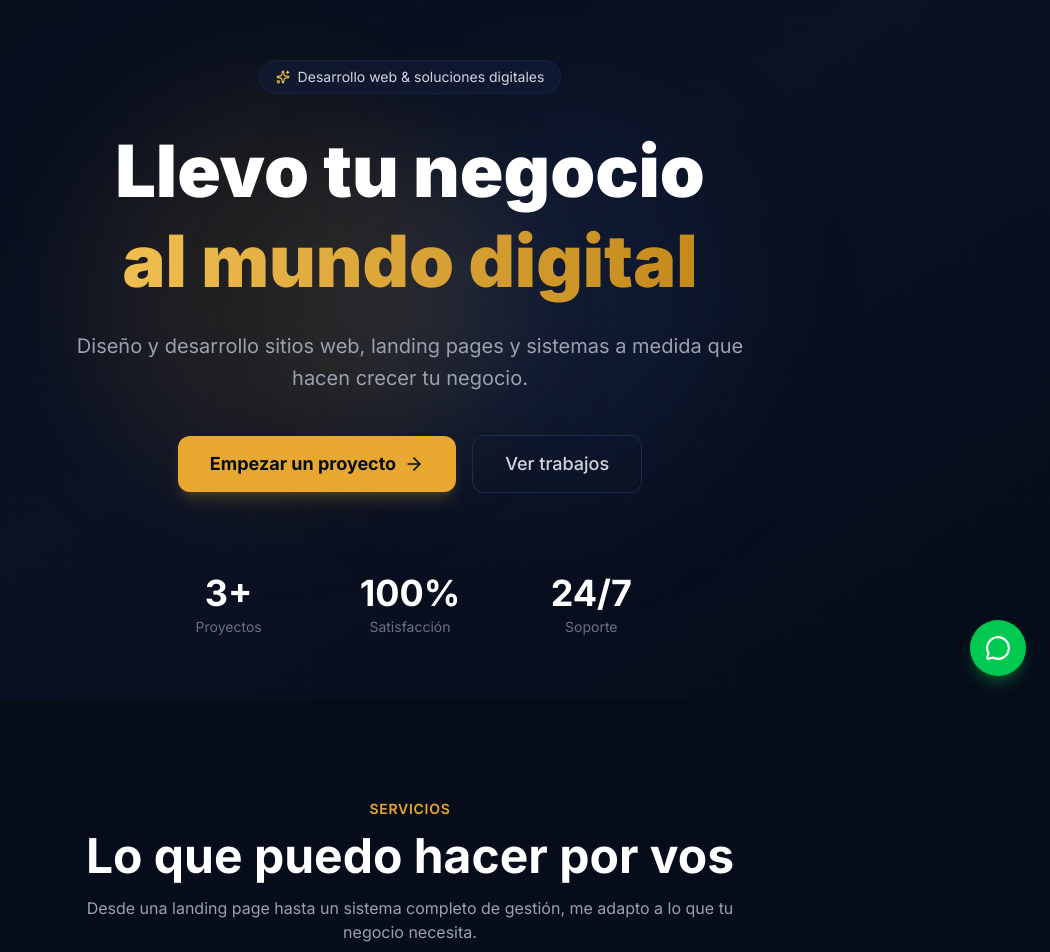
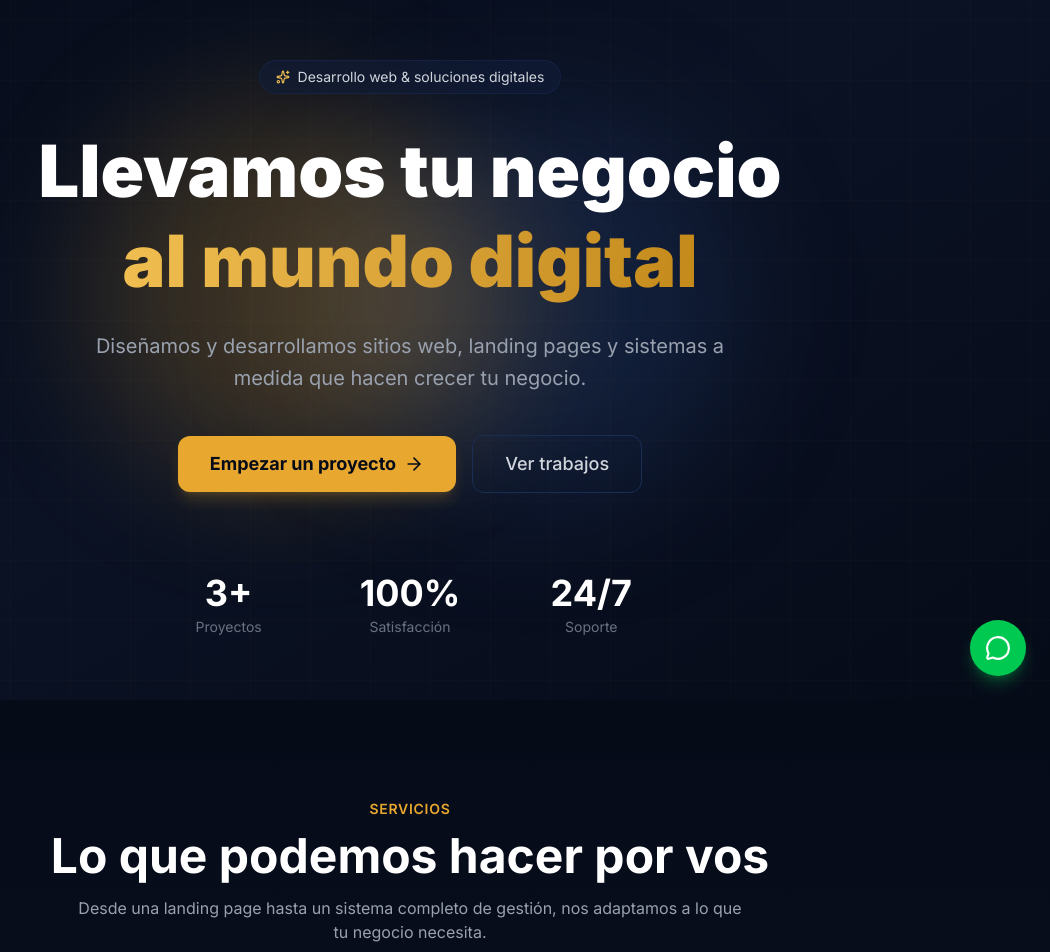
Before and after one commit to ImImanol/ica-web, a React (Vite) app: page / in a window 1280 px wide. Shown: the part 100-1052 px from the top of the page, without its empty margins (230-1280 px from the left). Built offline with nearby package versions, Linux system fonts and the light colour scheme.

Commit message:
refactor: revert text to plural for agency branding
Co-Authored-By: Claude Opus 4.6 <noreply@anthropic.com>

```diff
--- a/index.html
+++ b/index.html
@@ -6,7 +6,7 @@
 
     <!-- SEO Primary -->
     <title>ICA | Desarrollo Web & Soluciones Digitales</title>
-    <meta name="description" content="Diseño y desarrollo sitios web, landing pages y sistemas a medida para negocios y empresas. Páginas rápidas, modernas y que generan resultados. Contactame." />
+    <meta name="description" content="Diseñamos y desarrollamos sitios web, landing pages y sistemas a medida para negocios y empresas. Páginas rápidas, modernas y que generan resultados. Contactanos." />
     <meta name="keywords" content="desarrollo web, diseño web, landing page, sistema a medida, páginas web, Argentina, agencia digital, programación web, sitios web" />
     <meta name="author" content="Imanol Castro - ICA" />
     <meta name="robots" content="index, follow" />
@@ -19,7 +19,7 @@
     <!-- Open Graph / Facebook -->
     <meta property="og:type" content="website" />
     <meta property="og:title" content="ICA | Desarrollo Web & Soluciones Digitales" />
-    <meta property="og:description" content="Diseño y desarrollo sitios web, landing pages y sistemas a medida para negocios y empresas." />
+    <meta property="og:description" content="Diseñamos y desarrollamos sitios web, landing pages y sistemas a medida para negocios y empresas." />
     <meta property="og:image" content="https://icaweb.dev/logo.webp" />
     <meta property="og:url" content="https://icaweb.dev/" />
     <meta property="og:locale" content="es_AR" />
@@ -28,7 +28,7 @@
     <!-- Twitter Card -->
     <meta name="twitter:card" content="summary_large_image" />
     <meta name="twitter:title" content="ICA | Desarrollo Web & Soluciones Digitales" />
-    <meta name="twitter:description" content="Diseño y desarrollo sitios web, landing pages y sistemas a medida para negocios y empresas." />
+    <meta name="twitter:description" content="Diseñamos y desarrollamos sitios web, landing pages y sistemas a medida para negocios y empresas." />
     <meta name="twitter:image" content="https://icaweb.dev/logo.webp" />
 
     <!-- Geo Tags (SEO local) -->
@@ -41,7 +41,7 @@
       "@context": "https://schema.org",
       "@type": "ProfessionalService",
       "name": "ICA - Imanol Castro",
-      "description": "Desarrollo web, landing pages y sistemas a medida para negocios y empresas.",
+      "description": "Desarrollo web, landing pages y sistemas a medida para negocios y empresas en Argentina.",
       "url": "https://icaweb.dev",
       "logo": "https://icaweb.dev/logo.webp",
       "image": "https://icaweb.dev/logo.webp",
--- a/src/components/CTA.jsx
+++ b/src/components/CTA.jsx
@@ -22,14 +22,14 @@ export default function CTA() {
           ?
         </h2>
         <p className="text-gray-400 text-lg mb-8 max-w-2xl mx-auto">
-          No importa el tamaño de tu negocio. Creo la solución digital que necesitás para crecer.
+          No importa el tamaño de tu negocio. Creamos la solución digital que necesitás para crecer.
         </p>
         <div className="flex flex-col sm:flex-row gap-4 justify-center">
           <a
             href="#contacto"
             className="group bg-gold-500 hover:bg-gold-400 text-navy-950 font-bold px-8 py-3.5 rounded-xl transition-all duration-200 flex items-center justify-center gap-2 text-lg shadow-lg shadow-gold-500/20 hover:shadow-gold-400/30 cursor-pointer"
           >
-            Contactame ahora
+            Contactanos ahora
             <ArrowRight size={20} className="group-hover:translate-x-1 transition-transform" />
           </a>
           <a
@@ -38,7 +38,7 @@ export default function CTA() {
             rel="noopener noreferrer"
             className="border border-green-500/30 hover:border-green-400/50 bg-green-500/5 hover:bg-green-500/10 text-green-400 font-medium px-8 py-3.5 rounded-xl transition-all duration-200 text-lg cursor-pointer text-center"
           >
-            Escribime por WhatsApp
+            Escribinos por WhatsApp
           </a>
         </div>
       </div>
--- a/src/components/Contact.jsx
+++ b/src/components/Contact.jsx
@@ -3,7 +3,6 @@ import {
   MessageCircle,
   Mail,
   Phone,
-  Linkedin,
   CheckCircle,
   AlertCircle,
 } from "lucide-react";
@@ -67,7 +66,7 @@ export default function Contact() {
             Empecemos tu proyecto
           </h2>
           <p className="text-gray-400 mt-4 max-w-2xl mx-auto">
-            Contame tu idea y te respondo en menos de 24 horas.
+            Contanos tu idea y te respondemos en menos de 24 horas.
           </p>
         </div>
 
@@ -77,7 +76,7 @@ export default function Contact() {
 
         <div className="grid grid-cols-1 lg:grid-cols-2 gap-12 max-w-5xl mx-auto">
           {/* Contact info */}
-          <div className="space-y-6">
+          <div className="space-y-6 flex flex-col justify-center">
             <a
               href="https://wa.me/5492942553671"
               target="_blank"
@@ -121,20 +120,6 @@ export default function Contact() {
               </div>
             </a>
 
-            <a
-              href="https://www.linkedin.com/in/imanol-castro-gamero"
-              target="_blank"
-              rel="noopener noreferrer"
-              className="flex items-center gap-4 bg-navy-900/50 border border-navy-800 hover:border-blue-500/30 rounded-xl p-5 transition-all duration-300 group"
-            >
-              <div className="w-12 h-12 bg-blue-500/10 rounded-xl flex items-center justify-center group-hover:bg-blue-500/20 transition-colors">
-                <Linkedin size={22} className="text-blue-400" />
-              </div>
-              <div>
-                <div className="text-white font-medium">LinkedIn</div>
-                <div className="text-gray-500 text-sm">Imanol Castro Gamero</div>
-              </div>
-            </a>
           </div>
 
           {/* Form */}
@@ -174,7 +159,7 @@ export default function Contact() {
                 required
                 rows={4}
                 className="w-full bg-navy-900/50 border border-navy-800 rounded-xl px-4 py-3 text-white placeholder-gray-600 focus:outline-none focus:border-gold-500/50 transition-colors resize-none"
-                placeholder="Contame sobre tu proyecto..."
+                placeholder="Contanos sobre tu proyecto..."
               />
             </div>
 
--- a/src/components/Hero.jsx
+++ b/src/components/Hero.jsx
@@ -21,19 +21,19 @@ export default function Hero() {
 
       {/* Decorative glows - parallax */}
       <div
-        className="absolute top-1/4 left-1/4 w-96 h-96 bg-gold-500/10 rounded-full blur-3xl transition-transform duration-300 ease-out"
+        className="absolute top-1/4 left-1/4 w-96 h-96 bg-gold-500/20 rounded-full blur-3xl transition-transform duration-300 ease-out"
         style={{
           transform: `translate(${mousePos.x * 40}px, ${mousePos.y * 40}px)`,
         }}
       />
       <div
-        className="absolute bottom-1/4 right-1/4 w-96 h-96 bg-navy-600/20 rounded-full blur-3xl transition-transform duration-300 ease-out"
+        className="absolute bottom-1/4 right-1/4 w-96 h-96 bg-navy-600/35 rounded-full blur-3xl transition-transform duration-300 ease-out"
         style={{
           transform: `translate(${mousePos.x * -30}px, ${mousePos.y * -30}px)`,
         }}
       />
       <div
-        className="absolute top-1/2 left-1/2 w-64 h-64 bg-gold-500/5 rounded-full blur-3xl transition-transform duration-500 ease-out"
+        className="absolute top-1/2 left-1/2 w-64 h-64 bg-gold-500/15 rounded-full blur-3xl transition-transform duration-500 ease-out"
         style={{
           transform: `translate(-50%, -50%) translate(${mousePos.x * 60}px, ${mousePos.y * 60}px)`,
         }}
@@ -41,7 +41,7 @@ export default function Hero() {
 
       {/* Grid pattern overlay */}
       <div
-        className="absolute inset-0 opacity-[0.03]"
+        className="absolute inset-0 opacity-[0.07]"
         style={{
           backgroundImage:
             "linear-gradient(rgba(232,168,48,0.3) 1px, transparent 1px), linear-gradient(90deg, rgba(232,168,48,0.3) 1px, transparent 1px)",
@@ -60,7 +60,7 @@ export default function Hero() {
 
         {/* Main title */}
         <h1 className="text-4xl sm:text-5xl md:text-7xl font-black text-white leading-tight mb-6">
-          Llevo tu negocio
+          Llevamos tu negocio
           <br />
           <span className="text-transparent bg-clip-text bg-gradient-to-r from-gold-400 to-gold-600">
             al mundo digital
@@ -68,8 +68,8 @@ export default function Hero() {
         </h1>
 
         <p className="text-lg md:text-xl text-gray-400 max-w-2xl mx-auto mb-10 leading-relaxed">
-          Diseño y desarrollo sitios web, landing pages y sistemas a medida
-          que hacen crecer tu negocio.
+          Diseñamos y desarrollamos sitios web, landing pages y sistemas a
+          medida que hacen crecer tu negocio.
         </p>
 
         {/* CTAs */}
--- a/src/components/Process.jsx
+++ b/src/components/Process.jsx
@@ -6,25 +6,25 @@ const steps = [
     icon: MessageSquare,
     step: '01',
     title: 'Contacto',
-    description: 'Me contás qué necesitás. Analizo tu negocio y te propongo la mejor solución.',
+    description: 'Nos contás qué necesitás. Analizamos tu negocio y te proponemos la mejor solución.',
   },
   {
     icon: PenTool,
     step: '02',
     title: 'Diseño',
-    description: 'Creo el diseño de tu sitio. Te muestro cómo va a quedar antes de desarrollarlo.',
+    description: 'Creamos el diseño de tu sitio. Te mostramos cómo va a quedar antes de desarrollarlo.',
   },
   {
     icon: Code,
     step: '03',
     title: 'Desarrollo',
-    description: 'Programo tu sitio con las mejores tecnologías. Rápido, seguro y responsive.',
+    description: 'Programamos tu sitio con las mejores tecnologías. Rápido, seguro y responsive.',
   },
   {
     icon: Rocket,
     step: '04',
     title: 'Entrega',
-    description: 'Publico tu sitio y te doy soporte continuo. Tu web siempre funcionando.',
+    description: 'Publicamos tu sitio y te damos soporte continuo. Tu web siempre funcionando.',
   },
 ]
 
@@ -47,7 +47,7 @@ export default function Process() {
             Proceso
           </span>
           <h2 className="text-3xl md:text-5xl font-bold text-white mt-3">
-            Cómo trabajo
+            Cómo trabajamos
           </h2>
           <p className="text-gray-400 mt-4 max-w-2xl mx-auto">
             Un proceso simple y transparente. Desde la idea hasta tu sitio en línea.
--- a/src/components/Services.jsx
+++ b/src/components/Services.jsx
@@ -47,10 +47,10 @@ export default function Services() {
             Servicios
           </span>
           <h2 className="text-3xl md:text-5xl font-bold text-white mt-3">
-            Lo que puedo hacer por vos
+            Lo que podemos hacer por vos
           </h2>
           <p className="text-gray-400 mt-4 max-w-2xl mx-auto">
-            Desde una landing page hasta un sistema completo de gestión, me adapto a lo que tu negocio necesita.
+            Desde una landing page hasta un sistema completo de gestión, nos adaptamos a lo que tu negocio necesita.
           </p>
         </div>
 
```
